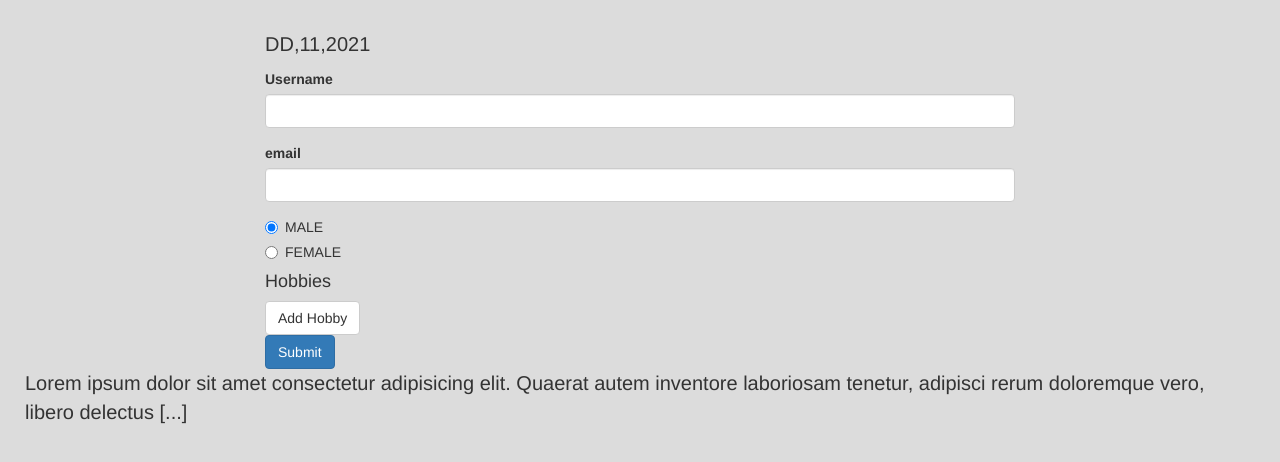
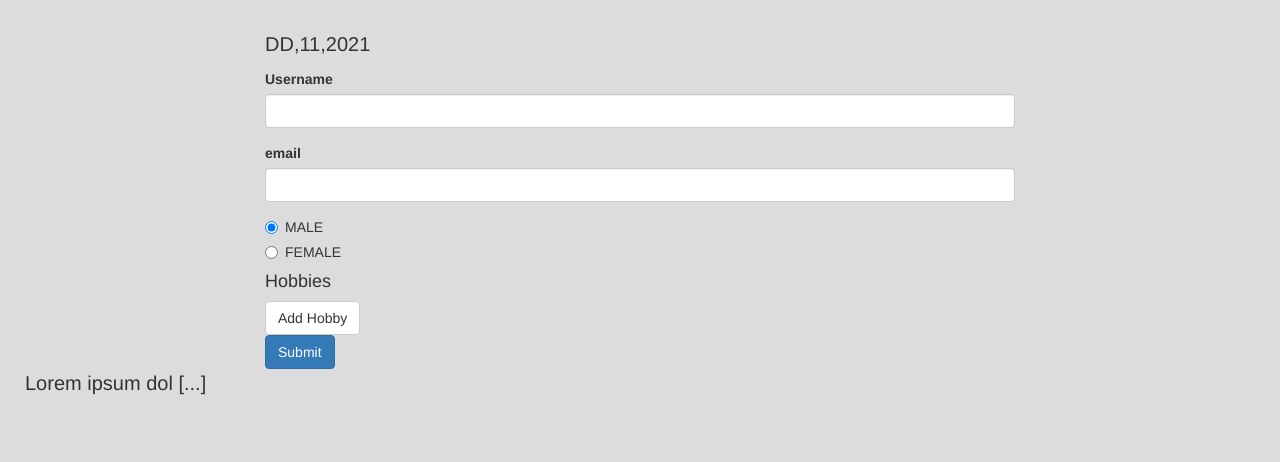
Before and after one commit to AlexandreDestoky/angular-learning, an Angular app: page / in a window 1280 px wide. Shown: the top 462 px of the page. Built offline with nearby package versions, Linux system fonts and the light colour scheme.

Commit message:
247. Parametrizing a Custom Pipe

```diff
--- a/src/app/app.component.html
+++ b/src/app/app.component.html
@@ -59,5 +59,5 @@
 <!-- INFO SUR LA DOC ET COMMENT LA LIRE -->
 
 <p>
-  {{texteTest | shorten:150}}
+  {{texteTest | shorten:15}}
 </p>
--- a/src/app/shorten.pipe.ts
+++ b/src/app/shorten.pipe.ts
@@ -5,8 +5,7 @@ import { Pipe, PipeTransform } from '@angular/core';
 })
 export class ShortenPipe implements PipeTransform {
 
-  transform(value: string, limite:number): unknown {
-
+  transform(value: string, limite:number): string {
     return  `${value.substr(0,limite)} [...]`;
   }
 
```
